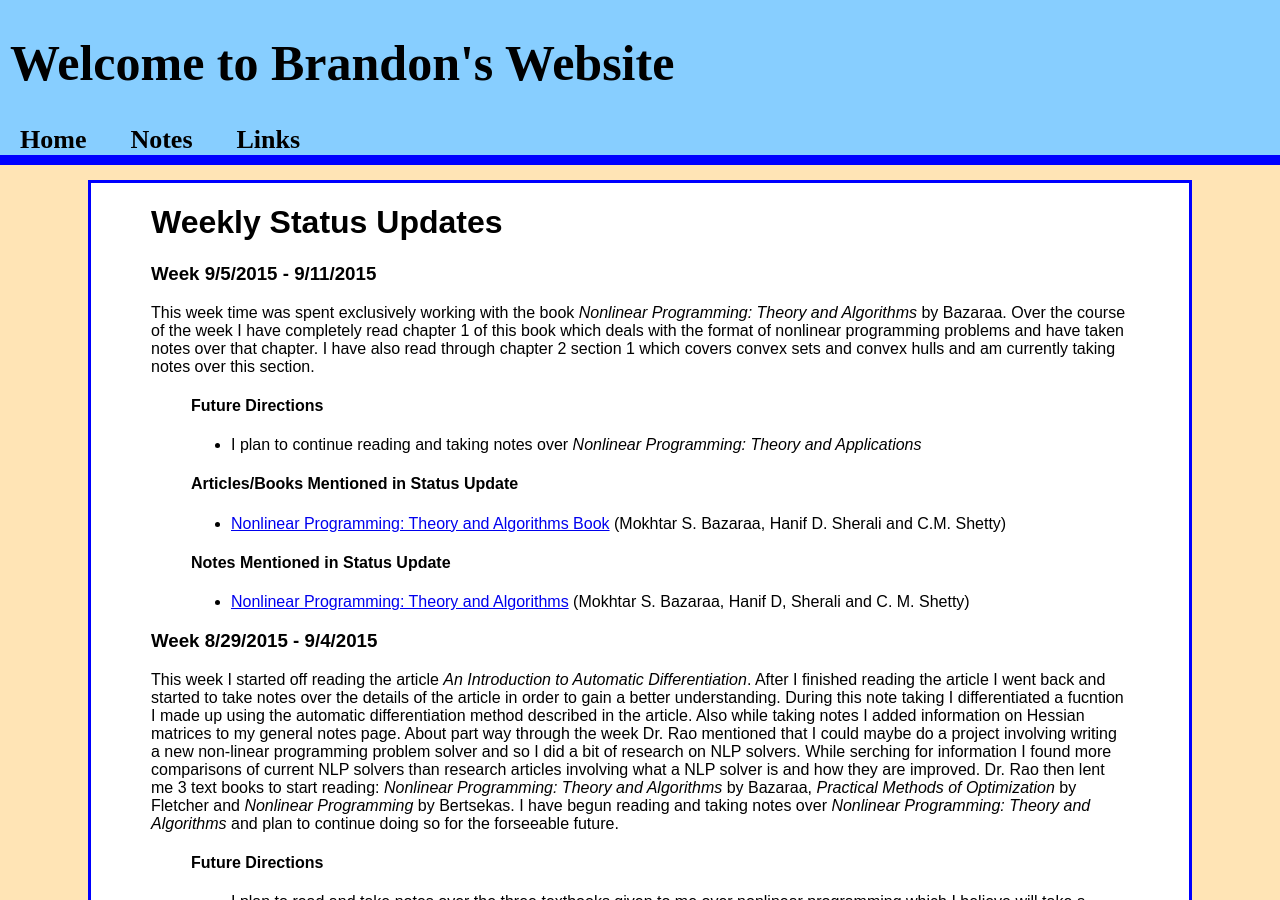
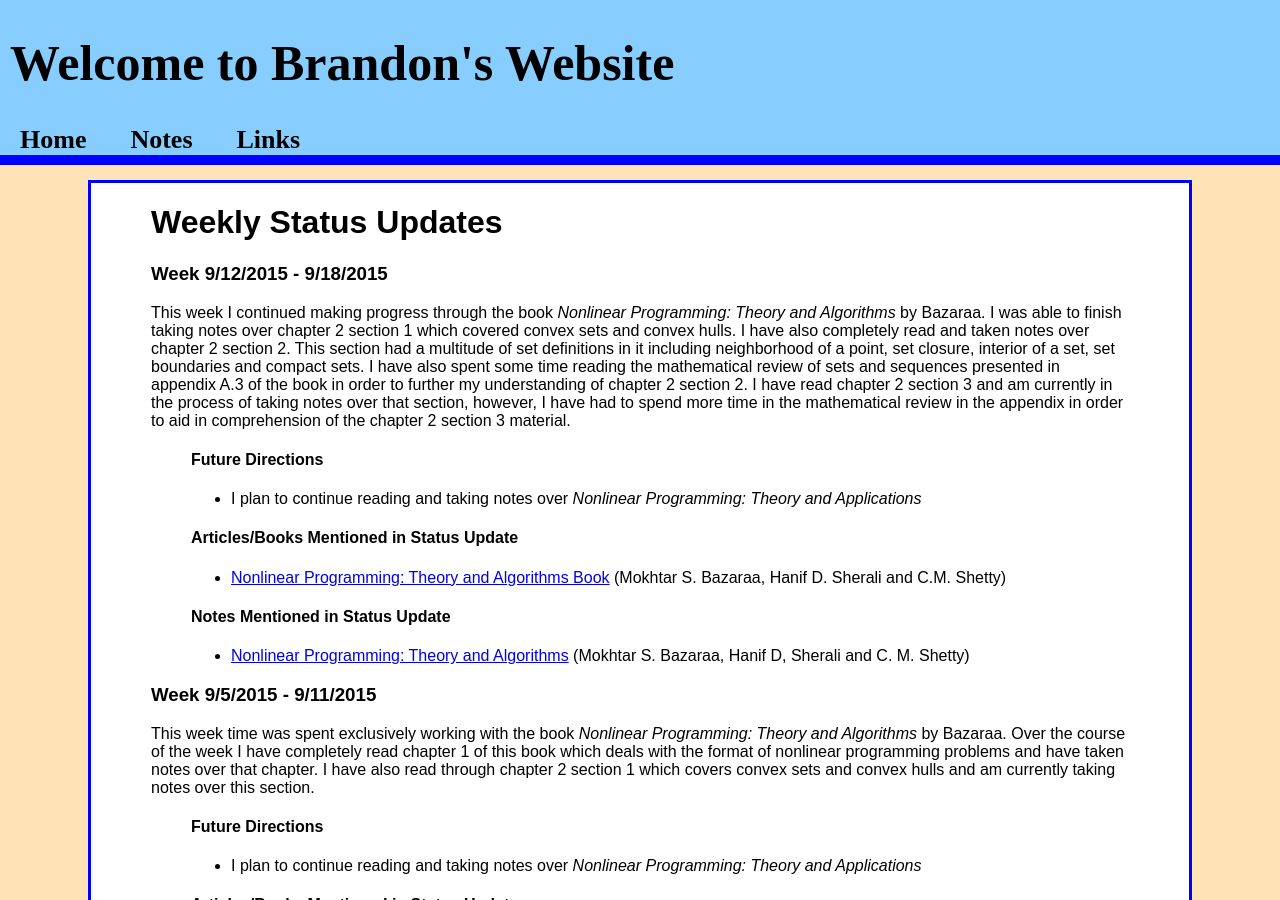
Before and after one commit to jbm950/jbm950.github.io, a Jekyll site: the page built from notes/grad_notes/weekly_status_updates.html, in a window 1280 px wide and 900 px high. Built offline with Jekyll 4.4.1, drawn with Linux system fonts in a browser that asks for light colours; Markdown is read by kramdown in place of the engine named in the settings.

Commit message:
wrote weekly status update for grad research

```diff
--- a/notes/grad_notes/weekly_status_updates.html
+++ b/notes/grad_notes/weekly_status_updates.html
@@ -14,8 +14,8 @@ title: Weekly Status Updates
 </head>
 <body>
 <h1 id="weekly-status-updates">Weekly Status Updates</h1>
-<h3 id="week-952015---9112015">Week 9/5/2015 - 9/11/2015</h3>
-<p>This week time was spent exclusively working with the book <em>Nonlinear Programming: Theory and Algorithms</em> by Bazaraa. Over the course of the week I have completely read chapter 1 of this book which deals with the format of nonlinear programming problems and have taken notes over that chapter. I have also read through chapter 2 section 1 which covers convex sets and convex hulls and am currently taking notes over this section.</p>
+<h3 id="week-9122015---9182015">Week 9/12/2015 - 9/18/2015</h3>
+<p>This week I continued making progress through the book <em>Nonlinear Programming: Theory and Algorithms</em> by Bazaraa. I was able to finish taking notes over chapter 2 section 1 which covered convex sets and convex hulls. I have also completely read and taken notes over chapter 2 section 2. This section had a multitude of set definitions in it including neighborhood of a point, set closure, interior of a set, set boundaries and compact sets. I have also spent some time reading the mathematical review of sets and sequences presented in appendix A.3 of the book in order to further my understanding of chapter 2 section 2. I have read chapter 2 section 3 and am currently in the process of taking notes over that section, however, I have had to spend more time in the mathematical review in the appendix in order to aid in comprehension of the chapter 2 section 3 material.</p>
 <blockquote>
 <h4 id="future-directions">Future Directions</h4>
 </blockquote>
@@ -41,10 +41,37 @@ target="_blank">Nonlinear Programming: Theory and Algorithms Book</a> (Mokhtar S
 <li><a href="./nonlinear_programming_theory_and_algorithms/nonlinear_programming_theory_and_algo_main.html">Nonlinear Programming: Theory and Algorithms</a> (Mokhtar S. Bazaraa, Hanif D, Sherali and C. M. Shetty)</li>
 </ul>
 </blockquote>
+<h3 id="week-952015---9112015">Week 9/5/2015 - 9/11/2015</h3>
+<p>This week time was spent exclusively working with the book <em>Nonlinear Programming: Theory and Algorithms</em> by Bazaraa. Over the course of the week I have completely read chapter 1 of this book which deals with the format of nonlinear programming problems and have taken notes over that chapter. I have also read through chapter 2 section 1 which covers convex sets and convex hulls and am currently taking notes over this section.</p>
+<blockquote>
+<h4 id="future-directions-1">Future Directions</h4>
+</blockquote>
+<blockquote>
+<ul>
+<li>I plan to continue reading and taking notes over <em>Nonlinear Programming: Theory and Applications</em></li>
+</ul>
+</blockquote>
+<blockquote>
+<h4 id="articlesbooks-mentioned-in-status-update-1">Articles/Books Mentioned in Status Update</h4>
+</blockquote>
+<blockquote>
+<ul>
+<li><a href="http://www.amazon.com/Nonlinear-Programming-Algorithms-Mokhtar-Bazaraa/dp/0471486000"
+target="_blank">Nonlinear Programming: Theory and Algorithms Book</a> (Mokhtar S. Bazaraa, Hanif D. Sherali and C.M. Shetty)</li>
+</ul>
+</blockquote>
+<blockquote>
+<h4 id="notes-mentioned-in-status-update-1">Notes Mentioned in Status Update</h4>
+</blockquote>
+<blockquote>
+<ul>
+<li><a href="./nonlinear_programming_theory_and_algorithms/nonlinear_programming_theory_and_algo_main.html">Nonlinear Programming: Theory and Algorithms</a> (Mokhtar S. Bazaraa, Hanif D, Sherali and C. M. Shetty)</li>
+</ul>
+</blockquote>
 <h3 id="week-8292015---942015">Week 8/29/2015 - 9/4/2015</h3>
 <p>This week I started off reading the article <em>An Introduction to Automatic Differentiation</em>. After I finished reading the article I went back and started to take notes over the details of the article in order to gain a better understanding. During this note taking I differentiated a fucntion I made up using the automatic differentiation method described in the article. Also while taking notes I added information on Hessian matrices to my general notes page. About part way through the week Dr. Rao mentioned that I could maybe do a project involving writing a new non-linear programming problem solver and so I did a bit of research on NLP solvers. While serching for information I found more comparisons of current NLP solvers than research articles involving what a NLP solver is and how they are improved. Dr. Rao then lent me 3 text books to start reading: <em>Nonlinear Programming: Theory and Algorithms</em> by Bazaraa, <em>Practical Methods of Optimization</em> by Fletcher and <em>Nonlinear Programming</em> by Bertsekas. I have begun reading and taking notes over <em>Nonlinear Programming: Theory and Algorithms</em> and plan to continue doing so for the forseeable future.</p>
 <blockquote>
-<h4 id="future-directions-1">Future Directions</h4>
+<h4 id="future-directions-2">Future Directions</h4>
 </blockquote>
 <blockquote>
 <ul>
@@ -52,7 +79,7 @@ target="_blank">Nonlinear Programming: Theory and Algorithms Book</a> (Mokhtar S
 </ul>
 </blockquote>
 <blockquote>
-<h4 id="articlesbooks-mentioned-in-status-update-1">Articles/Books Mentioned in Status Update</h4>
+<h4 id="articlesbooks-mentioned-in-status-update-2">Articles/Books Mentioned in Status Update</h4>
 </blockquote>
 <blockquote>
 <ul>
@@ -70,7 +97,7 @@ target="_blank">Nonlinear Programming</a> (Dimitri P. Bertsekas)</li>
 <p>This week I started by taking general optimal control notes from the article <em>Faster, Higher and Greener</em> to better understand controls terminology. I also took some general notes over the control Hamiltonian and Calculus of Variations. For the calculus of variations notes I found an article, <em>Introduction to the Calculus of Variations</em>, of which I read a portion. A lot of the articles I was finding about the calculus of variations spent more time with examples of its usage rather than defining the concept itself. I also began taking some notes on the article <em>An Efficient Overloaded Method for Computing Derivatives of Mathematical Functions in MATLAB</em> to get a base of knowledge on computational derivatives. To further gain information on automatic derivatives I found the site <a href="http://www.autodiff.org/"
 target="_blank">www.autodiff.org</a> that is a central hub for automatic differentiation information. The site contains lists of articles and books that have dealt with the topic of automatic differentiation along with links to different tools that use automatic differentiation in different programming languages. From this web site I have found the article <em>An Introduction to Automatic Differentiation</em> from which I plan to read and take notes over.</p>
 <blockquote>
-<h4 id="future-directions-2">Future Directions</h4>
+<h4 id="future-directions-3">Future Directions</h4>
 </blockquote>
 <blockquote>
 <ul>
```
Also changed, not shown: source/notes/grad_notes/weekly_status_updates.md (+32 -0 lines).
